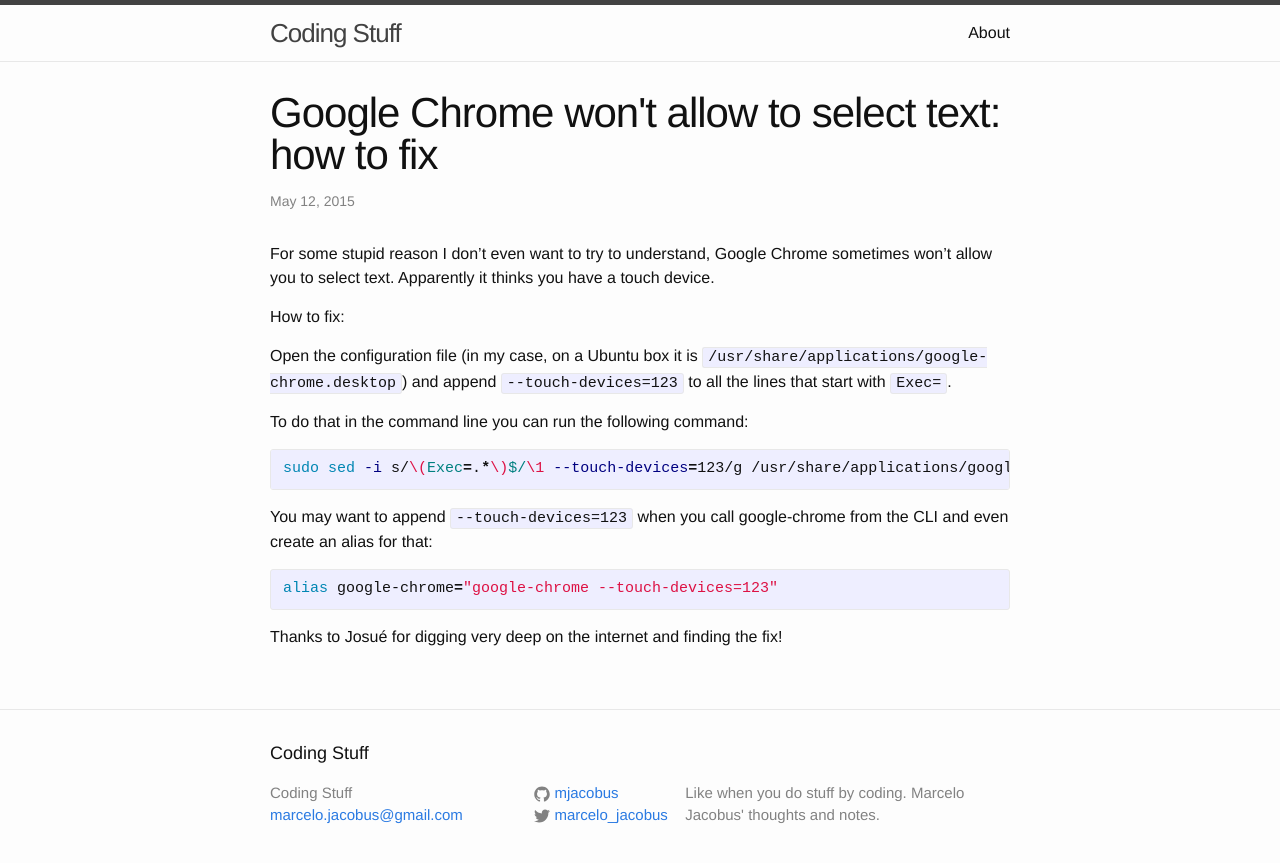
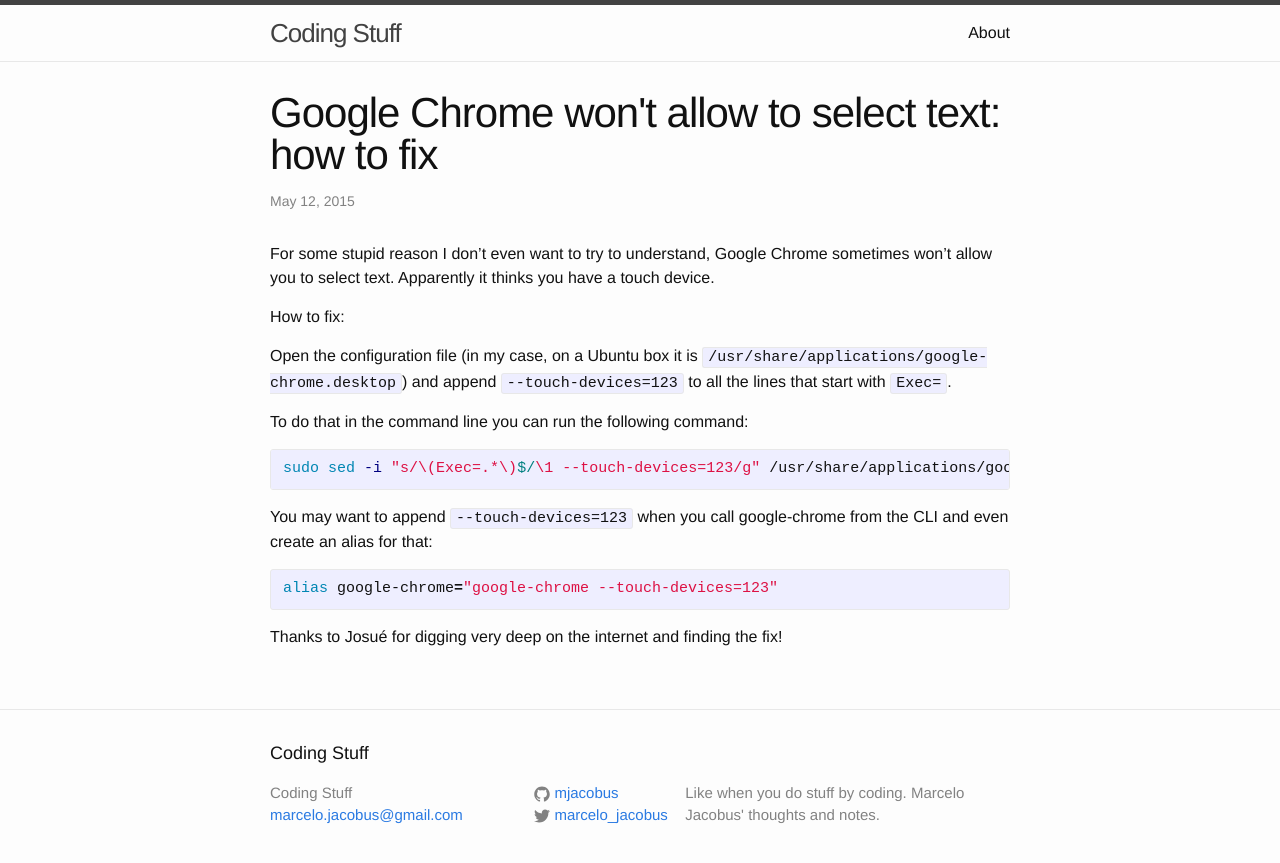
Before and after one commit to mjacobus/mjacobus.github.io, a Jekyll site: the page built from _posts/2015-05-12-google-chrome-wont-allow-to-select-text-how-to-fix.md, in a window 1280 px wide. Shown: the top 863 px of the page. Built offline with Jekyll 4.4.1, drawn with Linux system fonts in a browser that asks for light colours; comment, search, counter and statistics services are not loaded.

Commit message:
Fixed code

````diff
--- a/_posts/2015-05-12-google-chrome-wont-allow-to-select-text-how-to-fix.md
+++ b/_posts/2015-05-12-google-chrome-wont-allow-to-select-text-how-to-fix.md
@@ -17,7 +17,7 @@ to all the lines that start with ```Exec=```.
 To do that in the command line you can run the following command:
 
 {% highlight bash %}
-sudo sed -i s/\(Exec=.*\)$/\1 --touch-devices=123/g /usr/share/applications/google-chrome.desktop
+sudo sed -i "s/\(Exec=.*\)$/\1 --touch-devices=123/g" /usr/share/applications/google-chrome.desktop
 {% endhighlight %}
 
 You may want to append ``` --touch-devices=123``` when you call google-chrome from the CLI and even create an alias for that:
````
